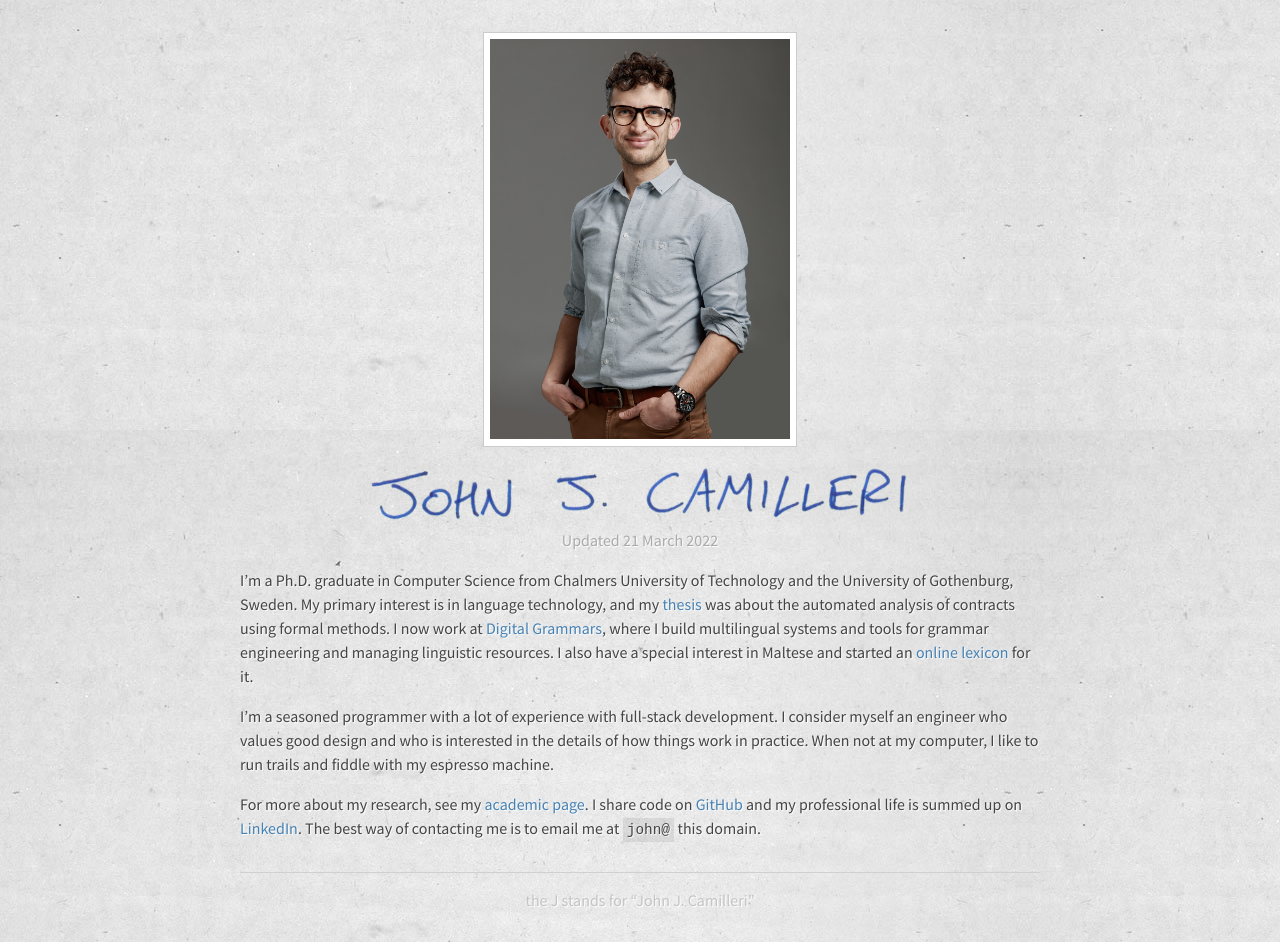
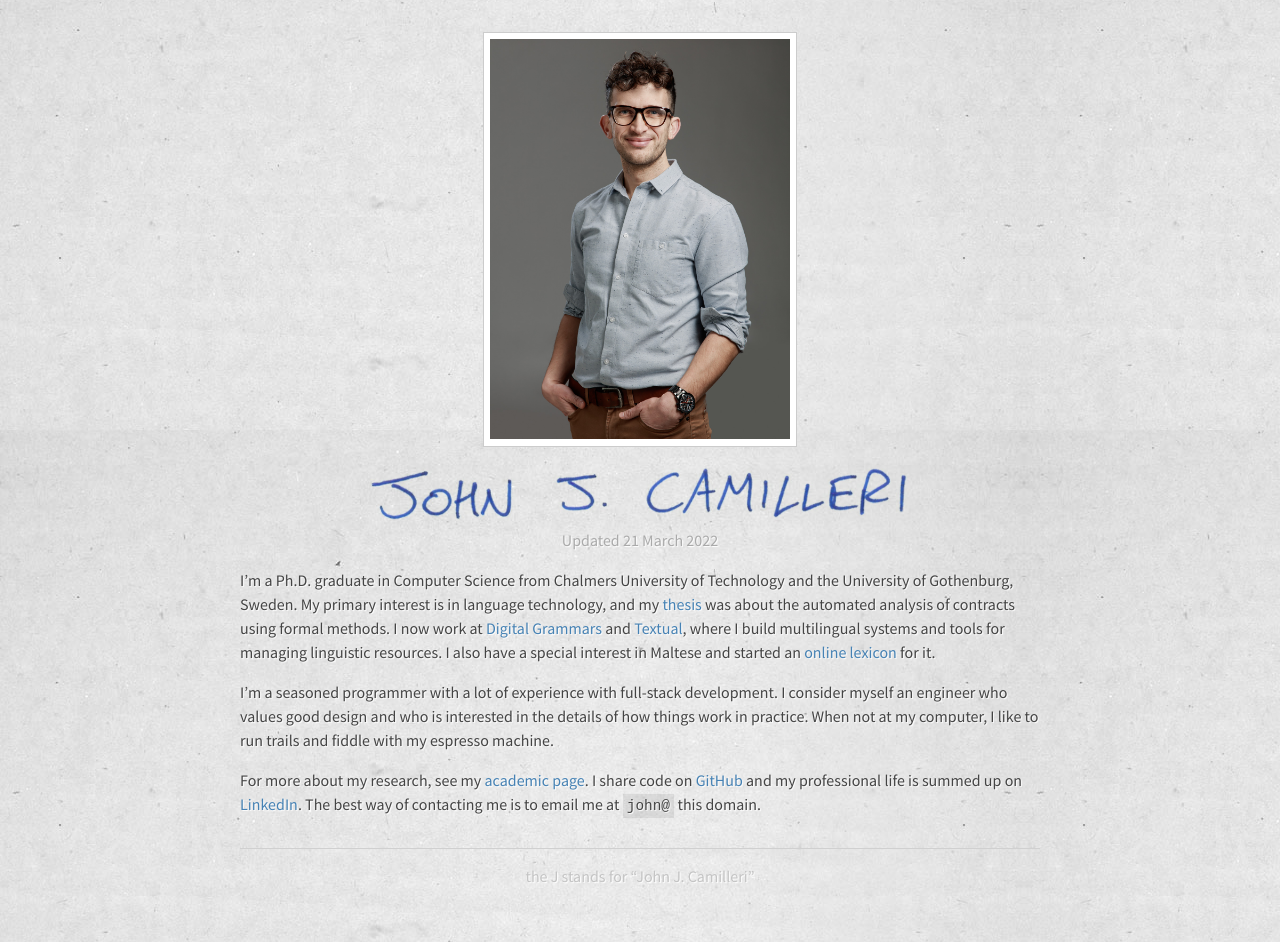
Before and after one commit to johnjcamilleri/johnjcamilleri.github.io, a Jekyll site: the page built from index.md, in a window 1280 px wide. Built offline with Jekyll 4.4.1, drawn with Linux system fonts in a browser that asks for light colours.

Commit message:
Add Textual

```diff
--- a/index.md
+++ b/index.md
@@ -7,8 +7,9 @@ Updated {{ site.time | date: "%d %B %Y" }}
 
 I'm a Ph.D. graduate in Computer Science from Chalmers University of Technology and the University of Gothenburg, Sweden.
 My primary interest is in language technology, and my [thesis](http://hdl.handle.net/2077/53815) was about the automated analysis of contracts using formal methods.
-I now work at [Digital Grammars](http://www.digitalgrammars.com), where I build multilingual systems and tools for grammar engineering and managing linguistic resources.
-I also have a special interest in Maltese and started an [online lexicon](http://mlrs.research.um.edu.mt/resources/gabra/) for it.
+I now work at [Digital Grammars](https://www.digitalgrammars.com) and [Textual](https://textual.ai/),
+where I build multilingual systems and tools for managing linguistic resources.
+I also have a special interest in Maltese and started an [online lexicon](https://mlrs.research.um.edu.mt/resources/gabra/) for it.
 
 I'm a seasoned programmer with a lot of experience with full-stack development.
 I consider myself an engineer who values good design and who is interested in the details of how things work in practice.
```
